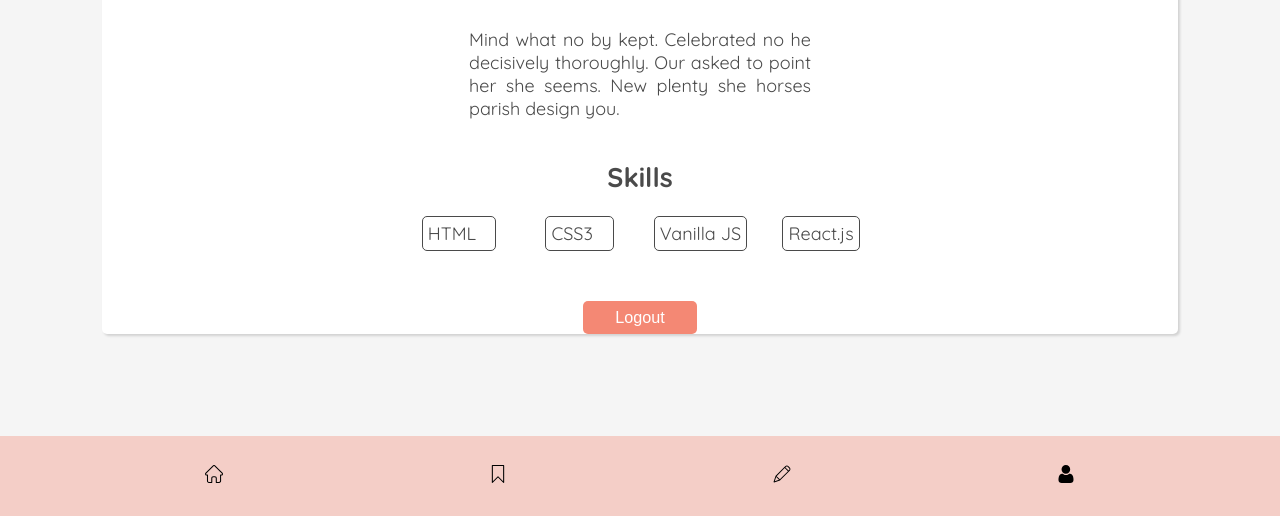
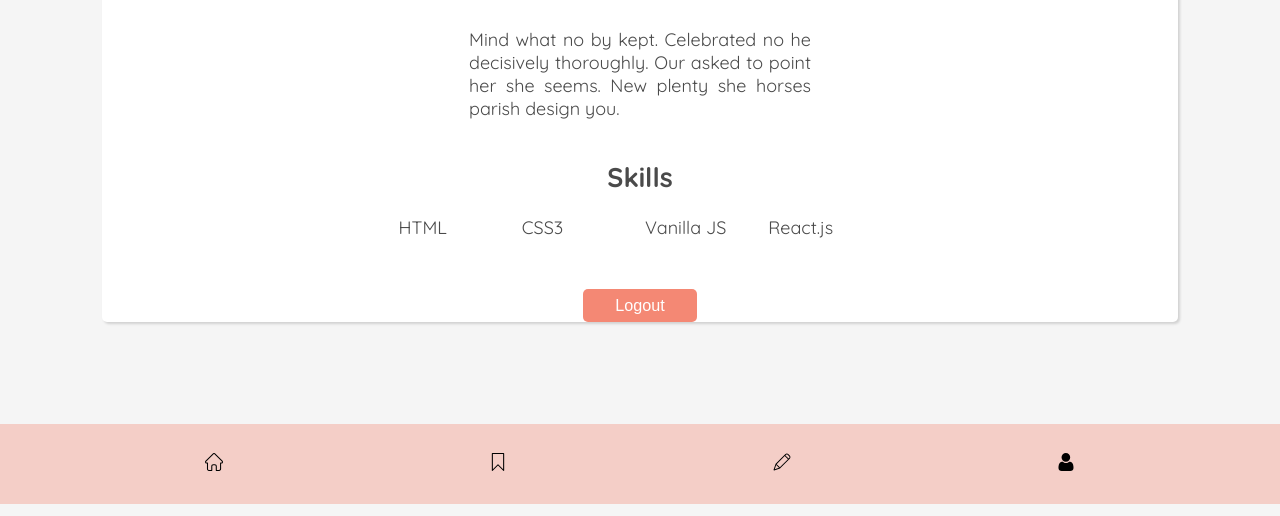
Before and after one commit to mmurakaru/quizz-app, a plain HTML site: page profile.html in a window 1280 px wide. Shown: the part 408-924 px from the top of the page. Drawn offline with Linux system fonts and the light colour scheme.

Commit message:
Update profile page

```diff
--- a/profile.html
+++ b/profile.html
@@ -35,10 +35,10 @@
 
 
     <div class="profile__skills">
-        <span class="item skill1">HTML</span>
-        <span class="item skill2">CSS3</span>
-        <span class="item skill3">Vanilla JS</span>
-        <span class="item skill4">React.js</span>
+        <span class="item">HTML</span>
+        <span class="item">CSS3</span>
+        <span class="item">Vanilla JS</span>
+        <span class="item">React.js</span>
       </div>
 
 
--- a/styles/components/profile.css
+++ b/styles/components/profile.css
@@ -28,65 +28,6 @@ background-color: whitesmoke;
 
 .profile__skills {
     display: grid;
-    grid-template-columns: 1fr 1fr 1fr 1fr;
-    grid-template-rows: 1fr;
-    grid-auto-flow: column;
-    padding: 0;
-    justify-items: center;
+    grid-template-columns: repeat( auto-fill, minmax(100px,1fr));
+    grid-gap: 10px;
   }
-
-
-  .skill1 {
-    color: #4a4a4a;
-    border-color: #4a4a4a;
-    border: 1px solid;
-    border-radius: 5px;
-    padding: 5px;
-    grid-column: 1/2;
-    padding-right: 19px;
-  }
-
-  .skill1:hover {
-    border-color: #d3d3d3;
-  }
-
-  .skill2 {
-    color: #4a4a4a;
-    border-color: #4a4a4a;
-    border: 1px solid;
-    border-radius: 5px;
-    padding: 5px;
-    grid-column: 2/3;
-    padding-right: 20px;
-  }
-
-  .skill2:hover {
-    border-color: #d3d3d3;
-  }
-
-
-  .skill3 {
-    color: #4a4a4a;
-    border-color: #4a4a4a;
-    border: 1px solid;
-    border-radius: 5px;
-    padding: 5px;
-    grid-column: 3/4;
-  }
-
-  .skill3:hover {
-    border-color: #d3d3d3;
-  }
-
-  .skill4 {
-    color: #4a4a4a;
-    border-color: #4a4a4a;
-    border: 1px solid;
-    border-radius: 5px;
-    padding: 5px;
-    grid-column: 4/5;
-  }
-
-  .skill4:hover {
-    border-color: #d3d3d3;
-  }
```
Also changed, not shown: 1 other file.
